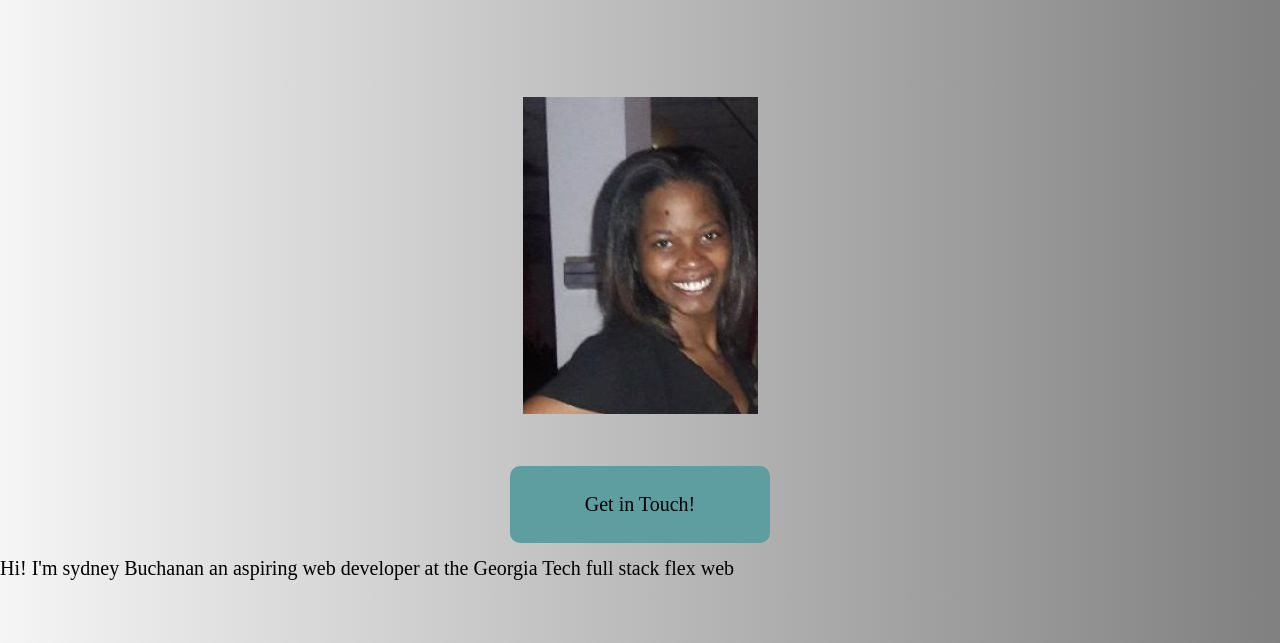
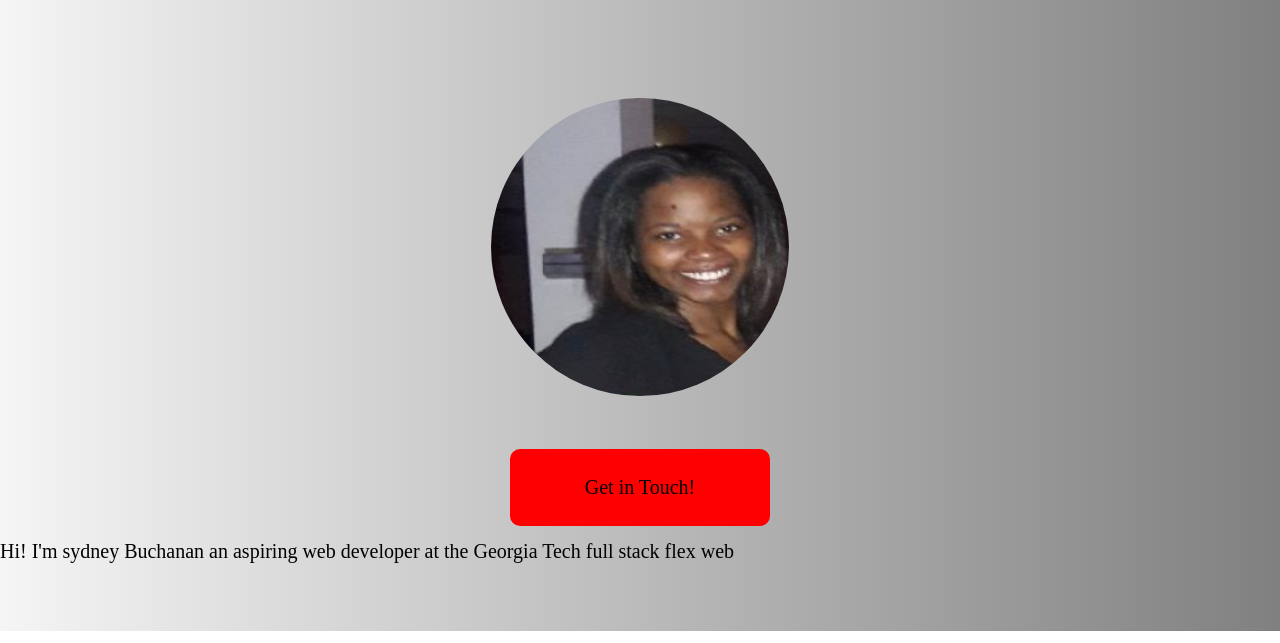
Before and after one commit to SBuchanan1/Polished-portfolio-SB, a plain HTML site: page index.html in a window 1280 px wide. Shown: the part 169-812 px from the top of the page. Drawn offline with Linux system fonts and the light colour scheme.

Commit message:
chnaged pic from square to round

```diff
--- a/index.html
+++ b/index.html
@@ -24,7 +24,13 @@
       <h1>Sydney Buchanan</h1>
       <h2>An aspiring web developer</h2>
       <div class="image">
-        <img src="/images/IMG_4134.jpg" class="rounded" alt="Pic of me!" />
+        <img
+          src="/images/IMG_4134.jpg"
+          class="rounded"
+          width="300"
+          height="300"
+          alt="Pic of me!"
+        />
       </div>
       <a href="#" class="btn"> Get in Touch!</a>
     </div>
--- a/styles.css
+++ b/styles.css
@@ -38,6 +38,11 @@ h1 {
   margin-bottom: 5rem;
 }
 
+.rounded {
+  border-radius: 50%;
+  padding: 1px;
+}
+
 P {
   font-size: 2rem;
   color: black;
@@ -48,7 +53,7 @@ P {
 .btn {
   display: inline-block;
   padding: 2.7rem 7.5rem;
-  background: rgb(95, 158, 160);
+  background: red;
   font-size: 2rem;
   text-decoration: none;
   color: black;
```
